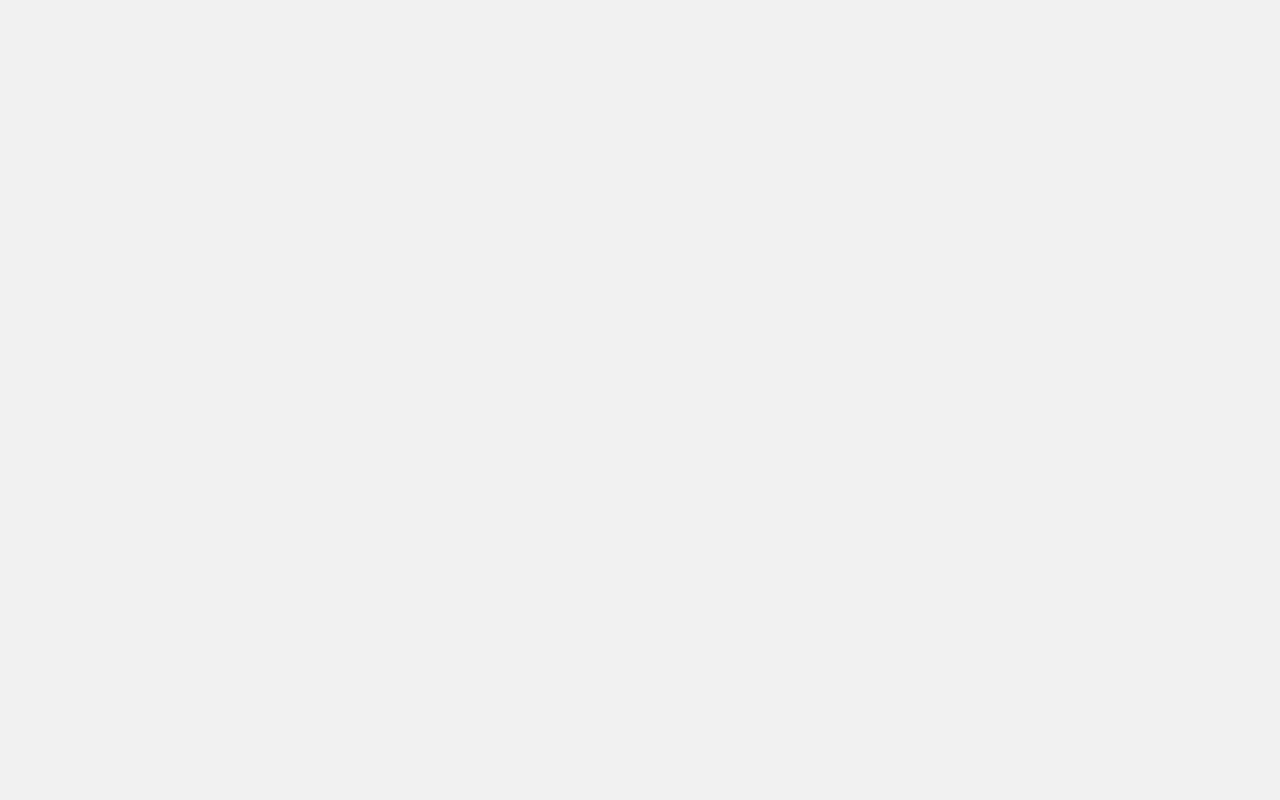
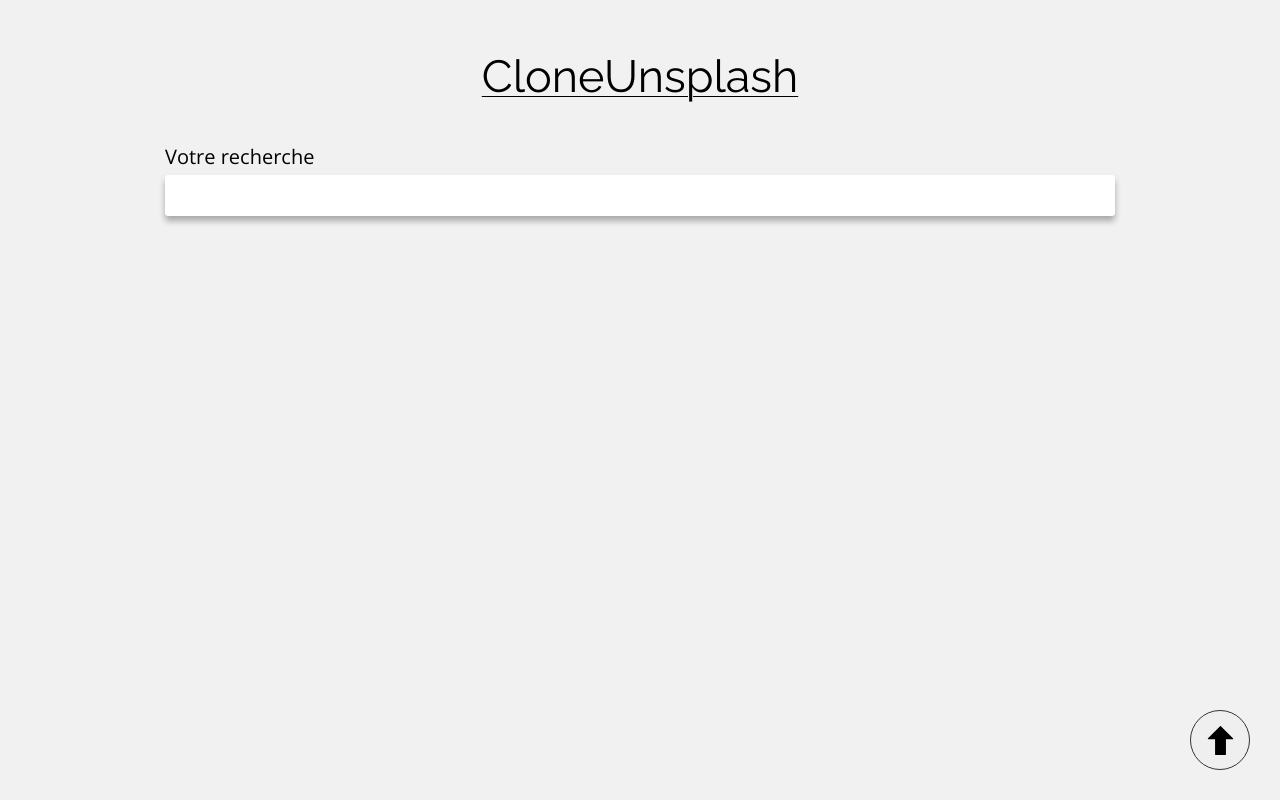
Before and after one commit to DirtDover/Js-Exercise, a plain HTML site: page 10. ScrollInfini/index.html in a window 1280 px wide. Drawn offline with nearby package versions, Linux system fonts and the light colour scheme.

Commit message:
Mise en place Css et Html

```diff
--- a/10. ScrollInfini/index.html
+++ b/10. ScrollInfini/index.html
@@ -14,6 +14,26 @@
   </head>
   <body>
 
+    <button class="scroll_to_top">
+      <img src="images/arrow.svg" alt="">
+    </button>
+    <h1>
+      <span class="title_wrap">
+        <span>Clone</span>Unsplash
+      </span>
+    </h1>
+    <div class="container">
+      <form>
+        <label for="search">Votre recherche</label>
+        <input type="text" id="search">
+      </form>
+      <div class="image_list">
+
+      </div>
+    <p class="error_msg"></p>
+    <div class="infinite_marker"></div>
+  </div>
+
     <script src="app.js"></script>
   </body>
 </html>
--- a/10. ScrollInfini/style.css
+++ b/10. ScrollInfini/style.css
@@ -12,3 +12,70 @@ body {
   font-family: Open sans, Helvetica, sans-serif;
   padding: clamp(20px, 5vw, 50px) 20px 10px;
 }
+.scroll_to_top {
+  position: fixed;
+  bottom: 30px;
+  right: 30px;
+  width: 60px;
+  height: 60px;
+  border-radius: 50%;
+  cursor: pointer;
+  border: 1px solid #333;
+  display: flex;
+  justify-content: center;
+  align-items: center;
+}
+.scroll_to_top img {
+  width: 50%;
+}
+h1 {
+  font-family: Raleway, sans-serif;
+  font-size: 45px;
+  margin-bottom: 40px;
+  text-align: center;
+  position: relative;
+  text-decoration: underline;
+  text-underline-offset: 4px;
+  text-decoration-thickness: 1px;
+}
+h1 span {
+  font-weight: 400;
+}
+.container {
+  max-width: 950px;
+  margin: 0 auto;
+}
+form label {
+  font-size: 20px;
+  display: block;
+  margin-bottom: 5px;
+}
+form input {
+  font-size: 18px;
+  padding: 10px;
+  width: 100%;
+  margin-bottom: 20px;
+  border: none;
+  border-radius: 3px;
+  box-shadow: 0 5px 6px rgba(0,0,0,0.3);
+}
+.images_list {
+  display: grid;
+  grid-gap: 10px;
+  grid-template-columns: repeat(auto-fill, minmax(300px, 1fr));
+  grid-auto-rows: 250px;
+  margin: 0 auto;
+}
+.images_list img {
+  width: 100%;
+  height: 100%;
+  object-fit: cover;
+}
+.error_msg {
+  font-size: 18px;
+  margin: 10px 0;
+}
+.infinite_marker {
+  height: 10px;
+  width: 100%;
+}
```
